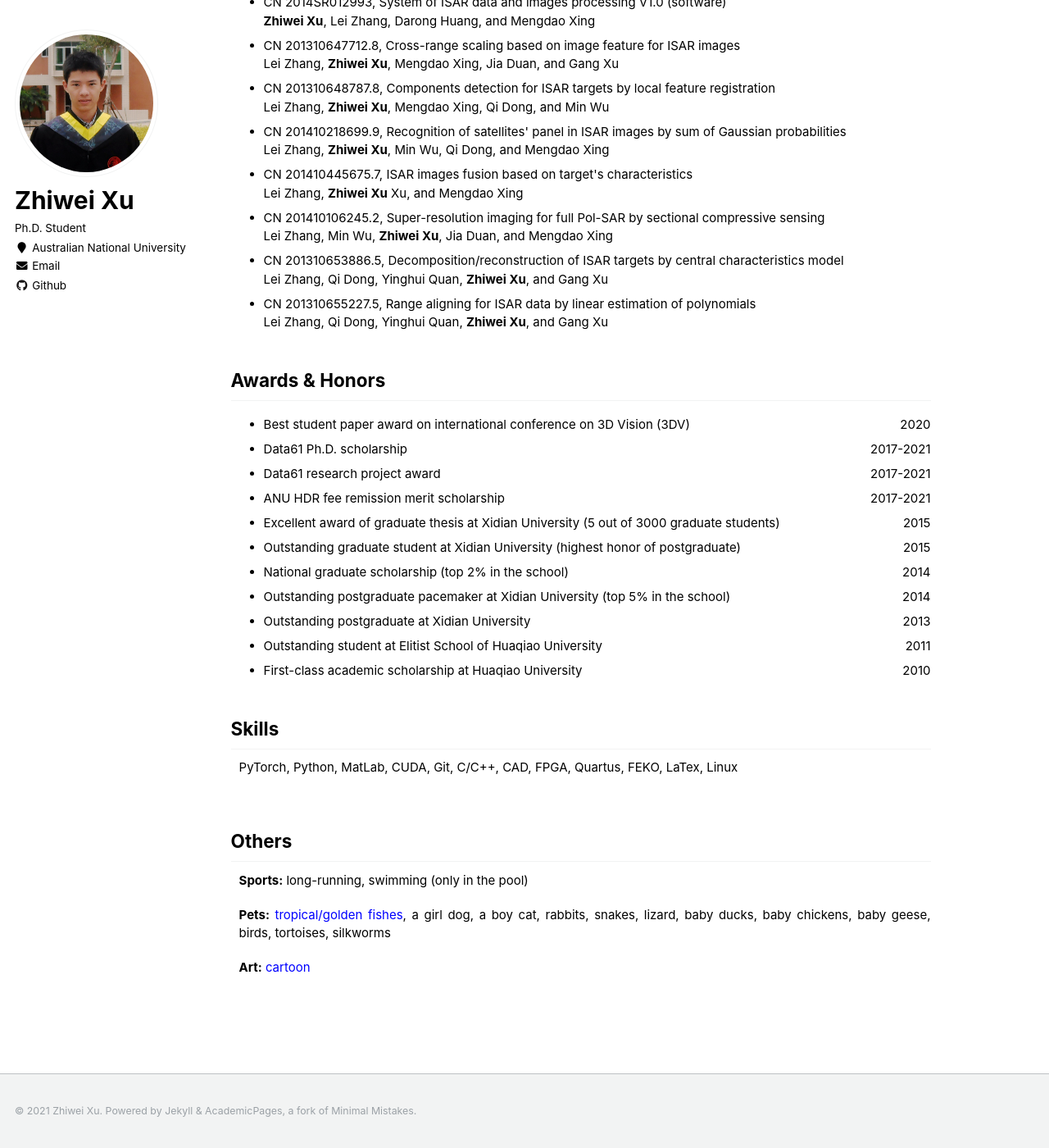
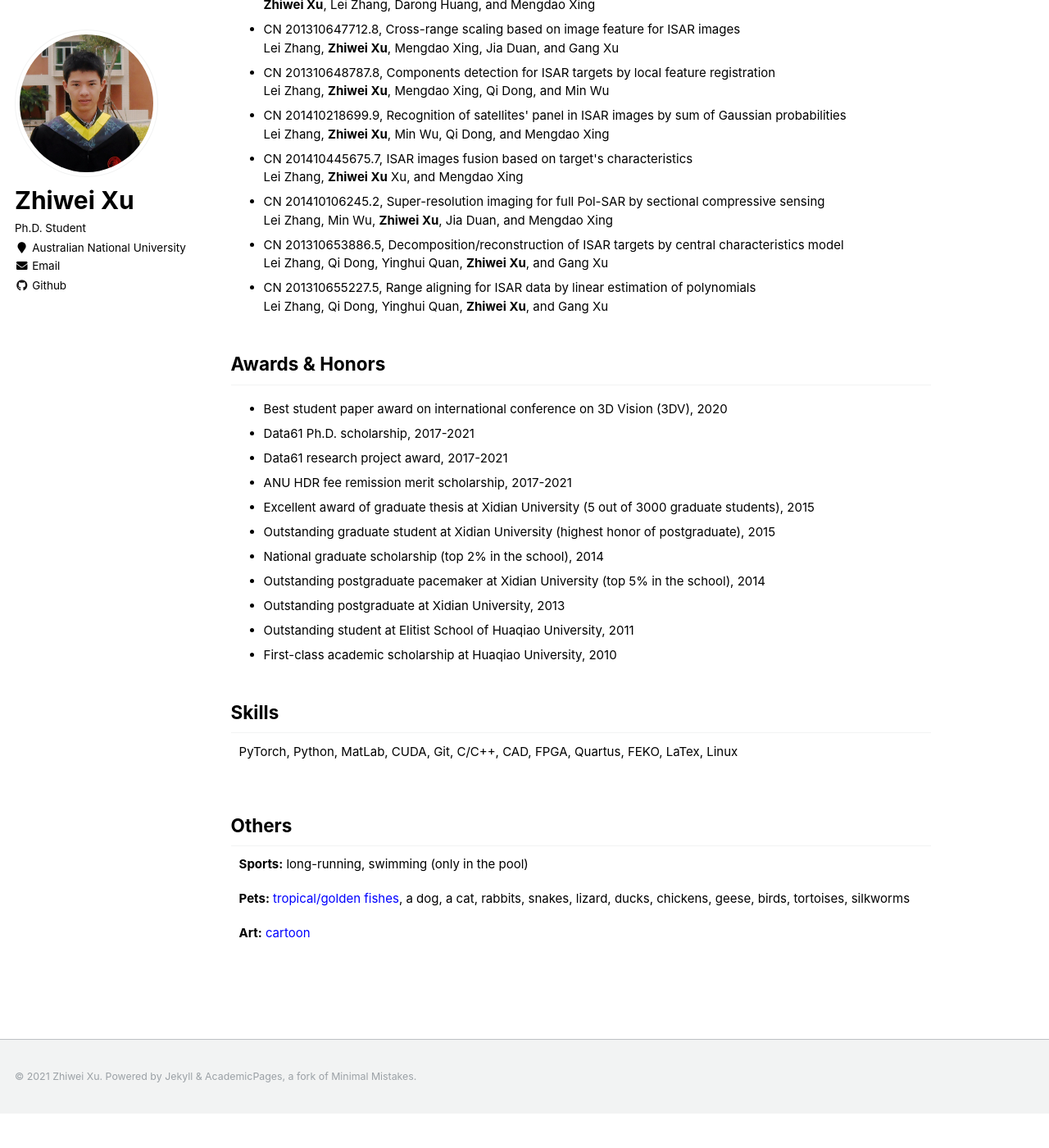
Before and after one commit to zwxu064/zwxu064.github.io, a Jekyll site: the page built from _pages/about.html, in a window 1280 px wide and 1400 px high, scrolled down 2399 px. Shown: the whole window at 82% size. Built offline with Jekyll 4.4.1, drawn with Linux system fonts in a browser that asks for light colours; after the commit the page ends 3757 px from its top, so only the background shows below that; some of the changed text lies outside the part shown.

Commit message:
Removing left right alignments

```diff
--- a/_pages/about.html
+++ b/_pages/about.html
@@ -11,26 +11,20 @@
 <p> I am a Ph.D. student in computer vision and machine learning at the Australian National University under the supervision of <a style="color: inherit; text-decoration: underline;" href="http://users.cecs.anu.edu.au/~hartley/" target="_blank">Professor Richard Hartley</a> and <a style="color: inherit; text-decoration: underline;" href="https://tajanthan.github.io/" target="_blank">Dr. Thalaiyasingam Ajanthan</a>. My research interests include Markov random field optimization, semantic segmentation, stereo vision, and 3D neural network pruning. Before that, I was focused on some industrial works in China, and studied in signal and image processing under the supervision of <a style="color: inherit; text-decoration: underline;" href="https://web.xidian.edu.cn/zhanglei/" target="_blank">Associate Professor Lei Zhang</a> and  <a style="color: inherit; text-decoration: underline;" href="https://web.xidian.edu.cn/mdxing/" target="_blank">Professor Mengdao Xing</a> at Xidian University. I am currently living in the beautiful bush city, Canberra, the capital of Australia.</p>
 
 <h2 id="education">Education</h2>
-<div class="alignlefttab">Ph.D., Australian National University, Canberra, Australia</div>
-<div class="alignright">Sep., 2017-Now</div>
-<div style="clear: both;"></div>
+<div>Ph.D., Australian National University, Canberra, Australia, Sep., 2017-Now</div>
 <ul style="list-style-type:none;">
   <li>Subject: Markov random field optimization and computer vision
   <li>(Co-)supervisors: <a style="color: inherit; text-decoration: underline;"  href="http://users.cecs.anu.edu.au/~hartley/" target="_blank">Professor Richard Hartley</a> and <a style="color: inherit; text-decoration: underline;" href="https://tajanthan.github.io/" target="_blank">Dr. Thalaiyasingam Ajanthan</a>.
 </ul>
 
-<div class="alignlefttab">Masters, Xidian University, Xi'an, China</div>
-<div class="alignright">Sep., 2012-Jan., 2015</div>
-<div style="clear: both;"></div>
+<div>Masters, Xidian University, Xi'an, China, Sep., 2012-Jan., 2015</div>
 <ul style="list-style-type:none;">
   <li>Subject: signal and information processing, electrical engineering
   <li>Thesis: "<a href="../files/Postgraduate_Dissertation.pdf", target="_blank">A study of feature extraction and applications using ISAR images</a>" (excellent thesis award)
   <li>(Co-)supervisors: <a style="color: inherit; text-decoration: underline;" href="https://web.xidian.edu.cn/zhanglei/" target="_blank">Associate Professor Lei Zhang</a> and <a style="color: inherit; text-decoration: underline;" href="https://web.xidian.edu.cn/mdxing/" target="_blank">Professor Mengdao Xing</a>
 </ul>
 
-<div class="alignlefttab">Bachelor, Huaqiao University, Xiamen & Quanzhou, China</div>
-<div class="alignright">Sep., 2008-July, 2012</div>
-<div style="clear: both;"></div>
+<div>Bachelor, Huaqiao University, Xiamen & Quanzhou, China, Sep., 2008-July, 2012</div>
 <ul style="list-style-type:none;">
   <li>Subject: electronics and information engineering, electrical engineering
   <li>Thesis: "<a href="../files/Undergraduate_Dissertation.pdf", target="_blank">Watermark for color digital images</a>" (score: 95/100)
@@ -38,23 +32,15 @@
 </ul>
 
 <h2 id="work">Experience</h2>
-<p class="alignlefttab">Associated Ph.D. researcher,
-<a style="color: inherit;" href="https://www.roboticvision.org/" target="_blank">Australian centre for robotic vision</a>, Canberra, Australia</p>
-<p class="alignright">Aug., 2018-Now</p>
-<div style="clear: both;"></div>
+<p>Associated Ph.D. researcher,
+<a style="color: inherit;" href="https://www.roboticvision.org/" target="_blank">Australian centre for robotic vision</a>, Canberra, Australia, Aug., 2018-Now</p>
 
-<p class="alignlefttab">Ph.D. student,
-<a style="color: inherit;" href="https://data61.csiro.au/" target="_blank">Data61</a>, CSIRO, Canberra, Australia</p>
-<p class="alignright">Sep., 2017-Now</p>
-<div style="clear: both;"></div>
+<p>Ph.D. student,
+<a style="color: inherit;" href="https://data61.csiro.au/" target="_blank">Data61</a>, CSIRO, Canberra, Australia, Sep., 2017-Now</p>
 
-<p class="alignlefttab">Software engineer, <a style="color: inherit;" href="https://www.sensetime.com/en" target="_blank">SenseTime</a>, Shenzhen, China</p>
-<p class="alignright">July, 2016-Aug., 2017</p>
-<div style="clear: both;"></div>
+<p>Software engineer, <a style="color: inherit;" href="https://www.sensetime.com/en" target="_blank">SenseTime</a>, Shenzhen, China, July, 2016-Aug., 2017</p>
 
-<p class="alignlefttab">Software engineer, <a style="color: inherit;" href="https://www.zte.com.cn/global/" target="_blank">ZTE</a>, Shenzhen, China</p>
-<p class="alignright">Mar., 2015-April, 2016</p>
-<div style="clear: both;"></div>
+<p>Software engineer, <a style="color: inherit;" href="https://www.zte.com.cn/global/" target="_blank">ZTE</a>, Shenzhen, China, Mar., 2015-April, 2016</p>
 
 <h2 id="publications">Publications</h2>
 <h3 class="tab">Preprint</h3>
@@ -131,84 +117,54 @@
 
 <h3 class="tab">Patents</h3>
   <ul>
-    <li><div class="alignleft">CN 2014SR012993, System of ISAR data and images processing V1.0 (software)
-        <div class="alignleft"><strong>Zhiwei Xu</strong>, Lei Zhang, Darong Huang, and Mengdao Xing</div></div>
-        <div style="clear: both;"></div>
+    <li><div>CN 2014SR012993, System of ISAR data and images processing V1.0 (software)
+        <div><strong>Zhiwei Xu</strong>, Lei Zhang, Darong Huang, and Mengdao Xing</div></div>
 
-    <li><div class="alignleft">CN 201310647712.8, Cross-range scaling based on image feature for ISAR images
-        <div class="alignleft">Lei Zhang, <strong>Zhiwei Xu</strong>, Mengdao Xing, Jia Duan, and Gang Xu</div></div>
-        <div style="clear: both;"></div>
+    <li><div>CN 201310647712.8, Cross-range scaling based on image feature for ISAR images
+        <div>Lei Zhang, <strong>Zhiwei Xu</strong>, Mengdao Xing, Jia Duan, and Gang Xu</div></div>
 
-    <li><div class="alignleft">CN 201310648787.8, Components detection for ISAR targets by local feature registration
-        <div class="alignleft">Lei Zhang, <strong>Zhiwei Xu</strong>, Mengdao Xing, Qi Dong, and Min Wu</div></div>
-        <div style="clear: both;"></div>
+    <li><div>CN 201310648787.8, Components detection for ISAR targets by local feature registration
+        <div>Lei Zhang, <strong>Zhiwei Xu</strong>, Mengdao Xing, Qi Dong, and Min Wu</div></div>
 
-    <li><div class="alignleft">CN 201410218699.9, Recognition of satellites' panel in ISAR images by sum of Gaussian probabilities
-        <div class="alignleft">Lei Zhang, <strong>Zhiwei Xu</strong>, Min Wu, Qi Dong, and Mengdao Xing</div></div>
-        <div style="clear: both;"></div>
+    <li><div>CN 201410218699.9, Recognition of satellites' panel in ISAR images by sum of Gaussian probabilities
+        <div>Lei Zhang, <strong>Zhiwei Xu</strong>, Min Wu, Qi Dong, and Mengdao Xing</div></div>
 
-    <li><div class="alignleft">CN 201410445675.7, ISAR images fusion based on target's characteristics
-        <div class="alignleft">Lei Zhang, <strong>Zhiwei Xu</strong> Xu, and Mengdao Xing</div></div>
-        <div style="clear: both;"></div>
+    <li><div>CN 201410445675.7, ISAR images fusion based on target's characteristics
+        <div>Lei Zhang, <strong>Zhiwei Xu</strong> Xu, and Mengdao Xing</div></div>
 
-    <li><div class="alignleft">CN 201410106245.2, Super-resolution imaging for full Pol-SAR by sectional compressive sensing
-        <div class="alignleft">Lei Zhang, Min Wu, <strong>Zhiwei Xu</strong>, Jia Duan, and Mengdao Xing</div></div>
-        <div style="clear: both;"></div>
+    <li><div>CN 201410106245.2, Super-resolution imaging for full Pol-SAR by sectional compressive sensing
+        <div>Lei Zhang, Min Wu, <strong>Zhiwei Xu</strong>, Jia Duan, and Mengdao Xing</div></div>
 
-    <li><div class="alignleft">CN 201310653886.5, Decomposition/reconstruction of ISAR targets by central characteristics model
-        <div class="alignleft">Lei Zhang, Qi Dong, Yinghui Quan, <strong>Zhiwei Xu</strong>, and Gang Xu</div></div>
-        <div style="clear: both;"></div>
+    <li><div>CN 201310653886.5, Decomposition/reconstruction of ISAR targets by central characteristics model
+        <div>Lei Zhang, Qi Dong, Yinghui Quan, <strong>Zhiwei Xu</strong>, and Gang Xu</div></div>
 
-    <li><div class="alignleft">CN 201310655227.5, Range aligning for ISAR data by linear estimation of polynomials
-        <div class="alignleft">Lei Zhang, Qi Dong, Yinghui Quan, <strong>Zhiwei Xu</strong>, and Gang Xu</div></div>
-        <div style="clear: both;"></div>
+    <li><div>CN 201310655227.5, Range aligning for ISAR data by linear estimation of polynomials
+        <div>Lei Zhang, Qi Dong, Yinghui Quan, <strong>Zhiwei Xu</strong>, and Gang Xu</div></div>
   </ul>
 
 <h2 id="awards">Awards & Honors</h2>
   <ul>
-    <li><div class="alignleft">Best student paper award on international conference on 3D Vision (3DV)</div>
-        <div class="alignrighttight">2020</div>
-    <div style="clear: both;"></div>
+    <li><div>Best student paper award on international conference on 3D Vision (3DV), 2020</div>
 
-    <li><div class="alignleft">Data61 Ph.D. scholarship</div>
-        <div class="alignrighttight">2017-2021</div>
-    <div style="clear: both;"></div>
+    <li><div>Data61 Ph.D. scholarship, 2017-2021</div>
 
-    <li><div class="alignleft">Data61 research project award</div>
-        <div class="alignrighttight">2017-2021</div>
-        <div style="clear: both;"></div>
+    <li><div>Data61 research project award, 2017-2021</div>
 
-    <li><div class="alignleft">ANU HDR fee remission merit scholarship</div>
-        <div class="alignrighttight">2017-2021</div>
-        <div style="clear: both;"></div>
+    <li><div>ANU HDR fee remission merit scholarship, 2017-2021</div>
 
-    <li><div class="alignleft">Excellent award of graduate thesis at Xidian University (5 out of 3000 graduate students)</div>
-        <div class="alignrighttight">2015</div>
-        <div style="clear: both;"></div>
+    <li><div>Excellent award of graduate thesis at Xidian University (5 out of 3000 graduate students), 2015</div>
 
-    <li><div class="alignleft">Outstanding graduate student at Xidian University (highest honor of postgraduate)</div>
-        <div class="alignrighttight">2015</div>
-        <div style="clear: both;"></div>
+    <li><div>Outstanding graduate student at Xidian University (highest honor of postgraduate), 2015</div>
 
-    <li><div class="alignleft">National graduate scholarship (top 2% in the school)</div>
-        <div class="alignrighttight">2014</div>
-        <div style="clear: both;"></div>
+    <li><div>National graduate scholarship (top 2% in the school), 2014</div>
 
-    <li><div class="alignleft">Outstanding postgraduate pacemaker at Xidian University (top 5% in the school)</div>
-        <div class="alignrighttight">2014</div>
-        <div style="clear: both;"></div>
+    <li><div>Outstanding postgraduate pacemaker at Xidian University (top 5% in the school), 2014</div>
 
-    <li><div class="alignleft">Outstanding postgraduate at Xidian University</div>
-        <div class="alignrighttight">2013</div>
-        <div style="clear: both;"></div>
+    <li><div>Outstanding postgraduate at Xidian University, 2013</div>
 
-    <li><div class="alignleft">Outstanding student at Elitist School of Huaqiao University</div>
-        <div class="alignrighttight">2011</div>
-        <div style="clear: both;"></div>
+    <li><div>Outstanding student at Elitist School of Huaqiao University, 2011</div>
 
-    <li><div class="alignleft">First-class academic scholarship at Huaqiao University</div>
-        <div class="alignrighttight">2010</div>
-        <div style="clear: both;"></div>
+    <li><div>First-class academic scholarship at Huaqiao University, 2010</div>
   </ul>
 
 <h2 id="skills">Skills</h2>
@@ -219,7 +175,7 @@
 <p class="alignlefttab"><strong>Sports:</strong> long-running, swimming (only in the pool)</p>
 <div style="clear: both;"></div>
 
-<p class="alignlefttab"><strong>Pets:</strong> <a href="fishes">tropical/golden fishes</a>, a girl dog, a boy cat, rabbits, snakes, lizard, baby ducks, baby chickens, baby geese, birds, tortoises, silkworms</p>
+<p class="alignlefttab"><strong>Pets:</strong> <a href="fishes">tropical/golden fishes</a>, a dog, a cat, rabbits, snakes, lizard, ducks, chickens, geese, birds, tortoises, silkworms</p>
 <div style="clear: both;"></div>
 
 <p class="alignlefttab"><strong>Art:</strong> <a href="cartoon">cartoon</a></p>
```
